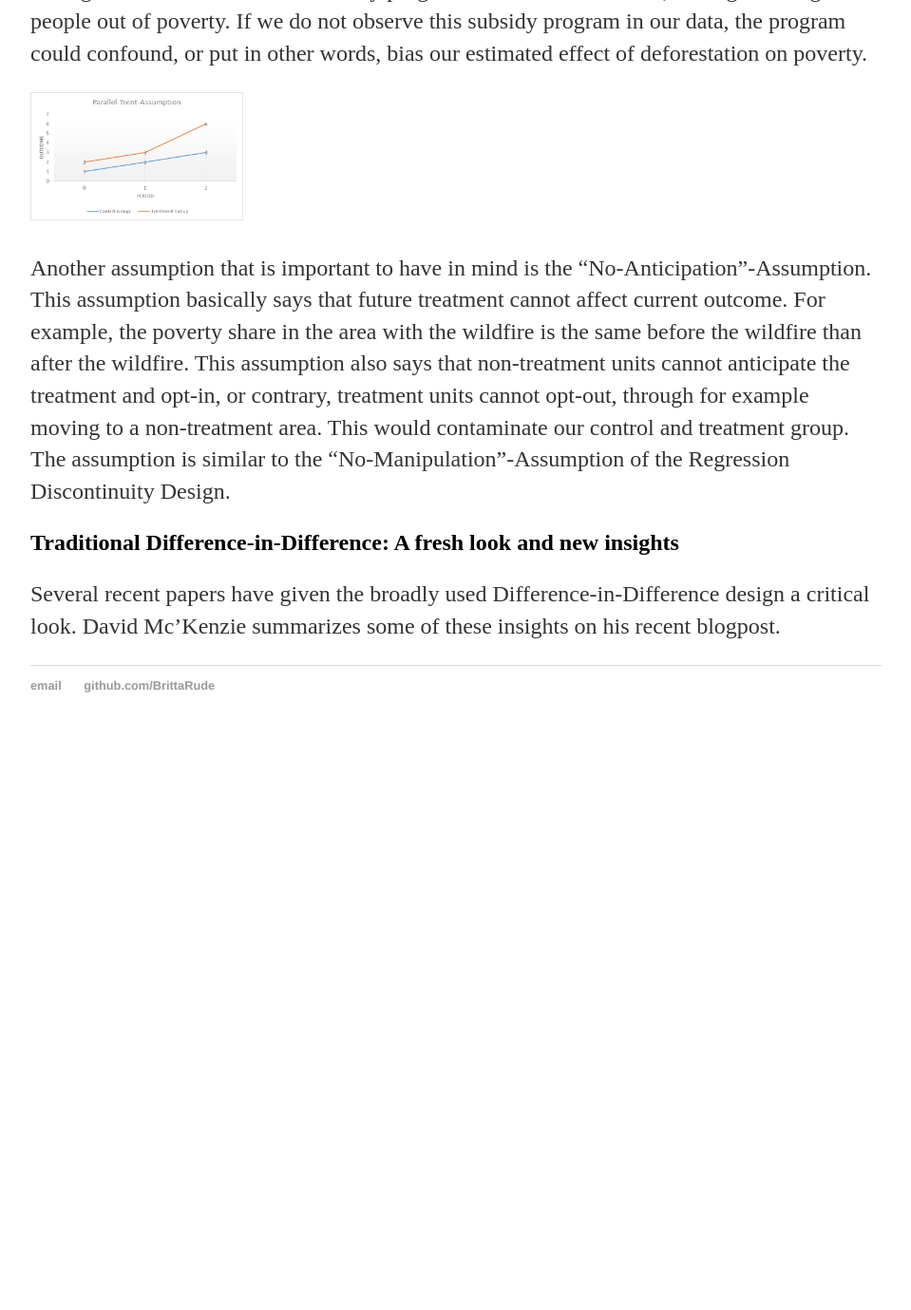
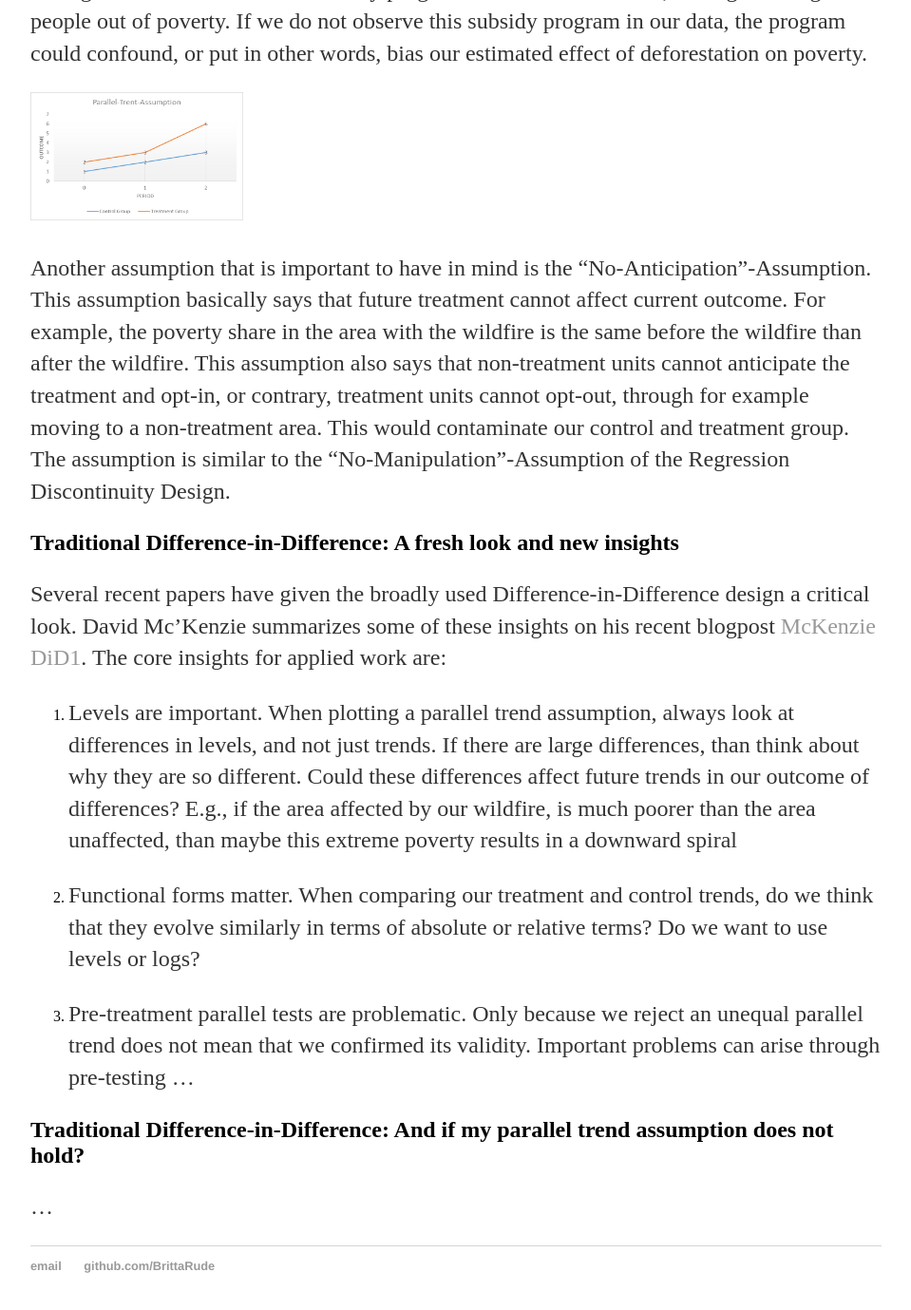
Before and after one commit to BrittaRude/BrittaRude.github.io, a Jekyll site: the page built from inputs_datascience/_posts/2020-07-19-britta-rude-revisiting-difference-in-difference.md, in a window 1280 px wide and 1400 px high, scrolled down 2740 px. Shown: the top 1379 px of the window at 95% size, without its empty margins (160-1119 px from the left). Built offline with Jekyll 4.4.1, drawn with Linux system fonts in a browser that asks for light colours; before the commit the page ends 3529 px from its top, so only the background shows below that.

Commit message:
Update 2020-07-19-britta-rude-revisiting-difference-in-difference.md

```diff
--- a/inputs_datascience/_posts/2020-07-19-britta-rude-revisiting-difference-in-difference.md
+++ b/inputs_datascience/_posts/2020-07-19-britta-rude-revisiting-difference-in-difference.md
@@ -35,4 +35,16 @@ Another assumption that is important to have in mind is the "No-Anticipation"-As
 
 ## Traditional Difference-in-Difference: A fresh look and new insights
 
-Several recent papers have given the broadly used Difference-in-Difference design a critical look. David Mc'Kenzie summarizes some of these insights on his recent blogpost.
+Several recent papers have given the broadly used Difference-in-Difference design a critical look. David Mc'Kenzie summarizes some of these insights on his recent blogpost [McKenzie DiD1](https://blogs.worldbank.org/impactevaluations/revisiting-difference-differences-parallel-trends-assumption-part-i-pre-trend). The core insights for applied work are:
+
+1. Levels are important. When plotting a parallel trend assumption, always look at differences in levels, and not just trends. If there are large differences, than think about why they are so different. Could these differences affect future trends in our outcome of differences? E.g., if the area affected by our wildfire, is much poorer than the area unaffected, than maybe this extreme poverty results in a downward spiral
+
+2. Functional forms matter. When comparing our treatment and control trends, do we think that they evolve similarly in terms of absolute or relative terms? Do we want to use levels or logs?
+
+3. Pre-treatment parallel tests are problematic. Only because we reject an unequal parallel trend does not mean that we confirmed its validity. Important problems can arise through pre-testing ...
+
+
+
+## Traditional Difference-in-Difference: And if my parallel trend assumption does not hold?
+
+...
```
